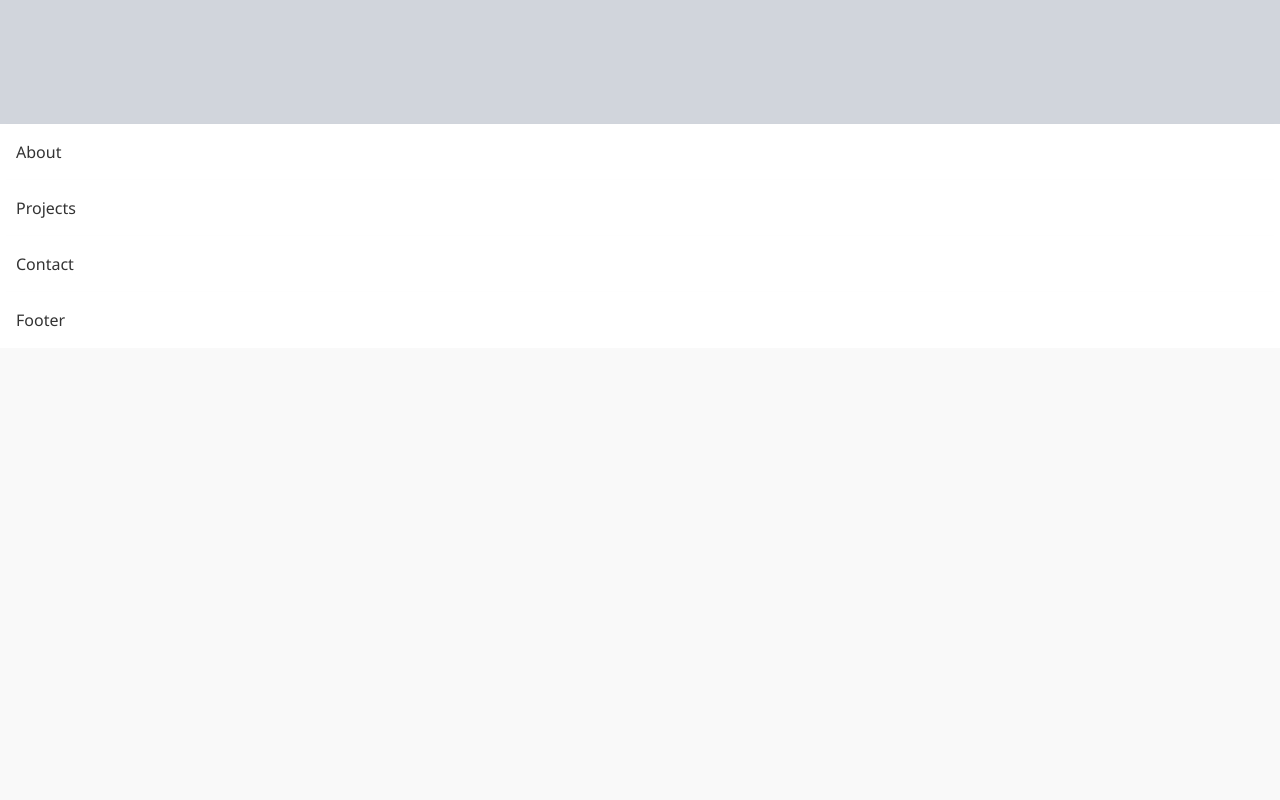
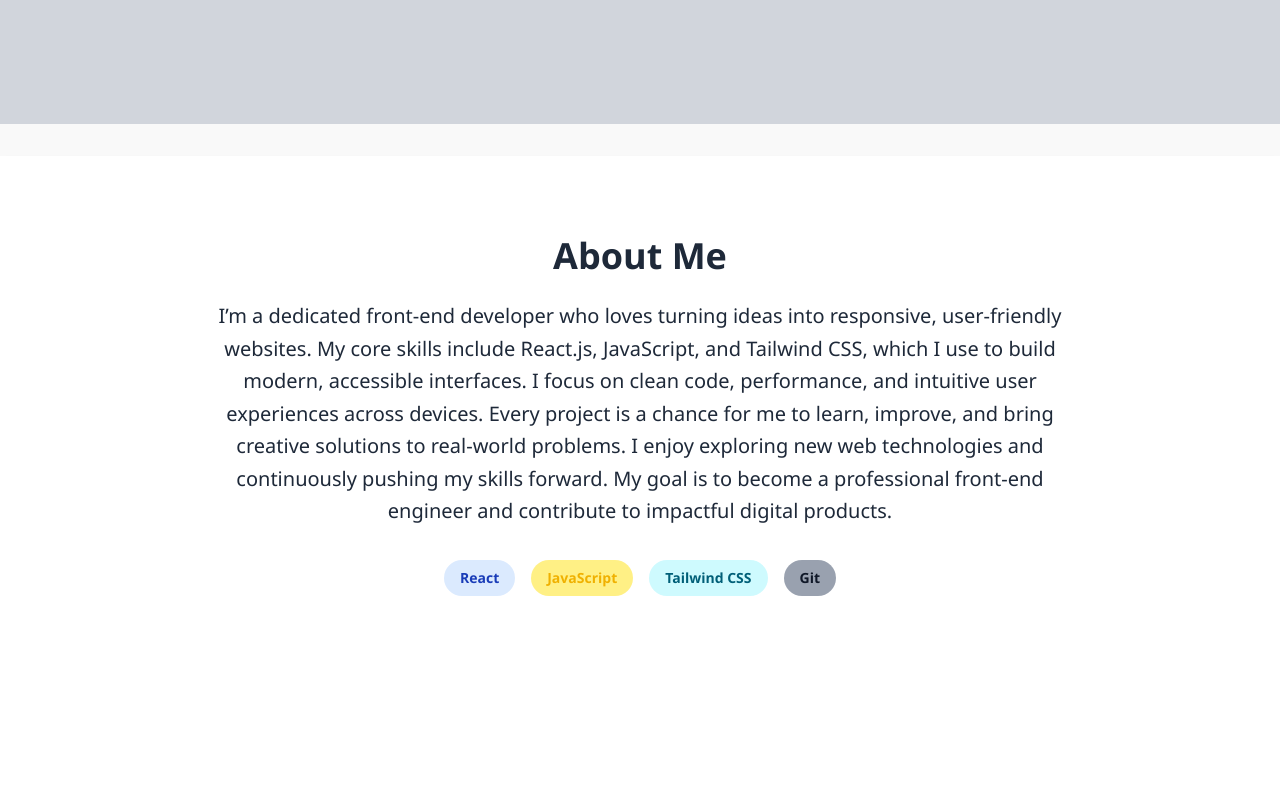
Before and after one commit to Ahmadi104/portfolio-with-reactjs, a React (Vite) app: page / in a window 1280 px wide. Shown: the part 740-1540 px from the top of the page. Before the commit the page ends 1088 px from the top, so only its background shows below. Built offline with nearby package versions, Linux system fonts and the light colour scheme.

Commit message:
About section completed

```diff
--- a/src/components/About.jsx
+++ b/src/components/About.jsx
@@ -1,12 +1,40 @@
-import React from "react";
-
 function About() {
   return (
-    <div className="bg-white shadow-md p-4">
-      <section id="about">
-        <h1>About</h1>
-      </section>
-    </div>
+    <section
+      id="about"
+      className="min-h-screen py-20 my-8 shadow-md bg-white dark:bg-gray-900 text-gray-800 dark:text-gray-100 px-4 md:px-12"
+    >
+      <div className="max-w-4xl mx-auto text-center">
+        <h2 className="text-3xl md:text-4xl font-bold mb-6">About Me</h2>
+        <p className="text-lg md:text-xl leading-relaxed mb-8">
+          I’m a dedicated front-end developer who loves turning ideas into
+          responsive, user-friendly websites. My core skills include React.js,
+          JavaScript, and Tailwind CSS, which I use to build modern, accessible
+          interfaces. I focus on clean code, performance, and intuitive user
+          experiences across devices. Every project is a chance for me to learn,
+          improve, and bring creative solutions to real-world problems. I enjoy
+          exploring new web technologies and continuously pushing my skills
+          forward. My goal is to become a professional front-end engineer and
+          contribute to impactful digital products.
+        </p>
+
+        <div className="flex flex-wrap justify-center gap-4">
+          {/* tech badges like React, JS, Tailwind etc. */}
+          <span className="bg-blue-100 text-blue-800 dark:bg-blue-800 dark:text-white px-4 py-2 rounded-full text-sm font-semibold">
+            React
+          </span>
+          <span className="bg-yellow-200 text-yellow-500 dark:bg-yellow-800 dark:text-white px-4 py-2 rounded-full text-sm font-semibold">
+            JavaScript
+          </span>
+          <span className="bg-cyan-100 text-cyan-800 dark:bg-cyan-800 dark:text-white px-4 py-2 rounded-full text-sm font-semibold">
+            Tailwind CSS
+          </span>
+          <span className="bg-gray-400 text-gray-900 dark:bg-gray-700 dark:text-white px-4 py-2 rounded-full text-sm font-semibold">
+            Git
+          </span>
+        </div>
+      </div>
+    </section>
   );
 }
 
```
